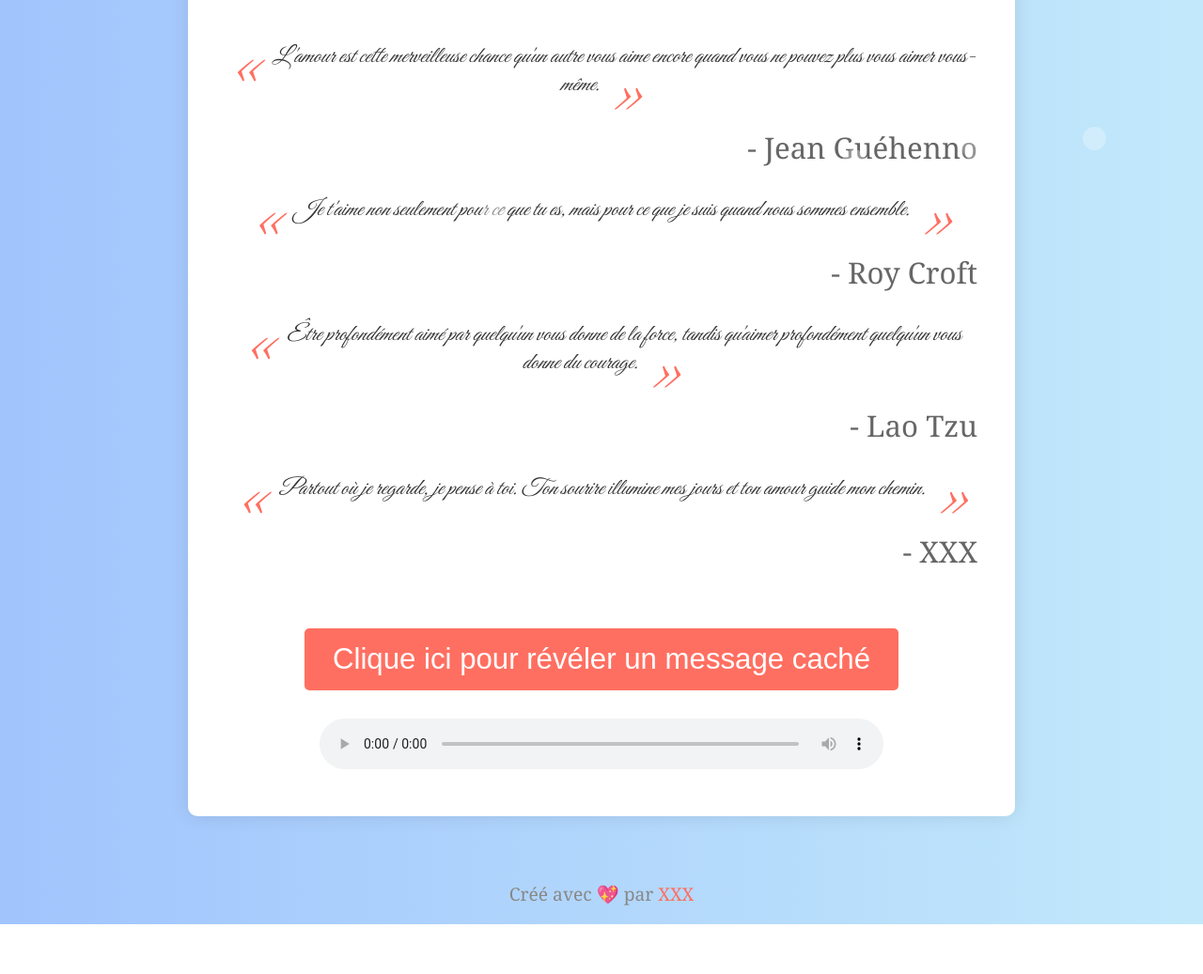
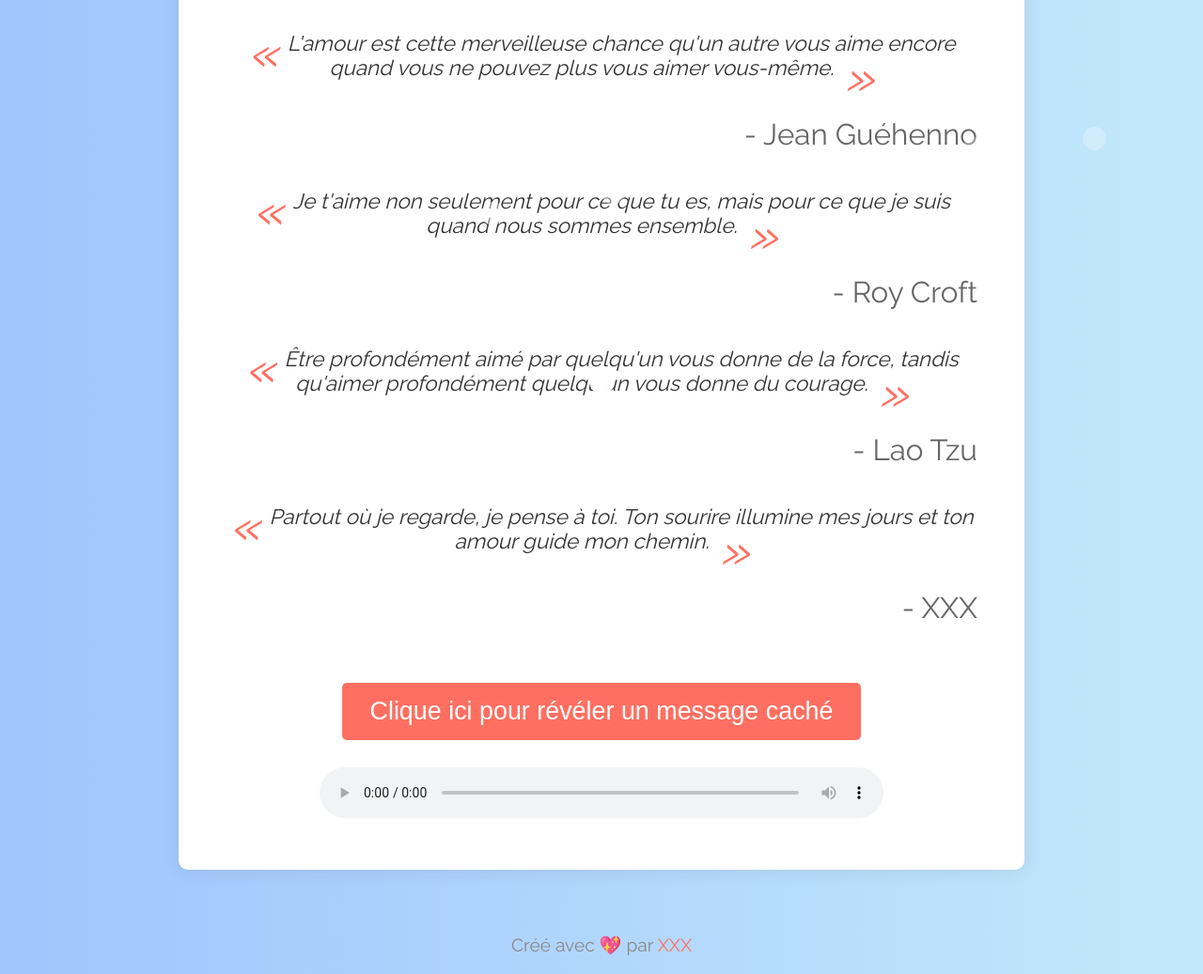
Before and after one commit to Kalvizz24/jtm, a plain HTML site: page index.html in a window 1280 px wide. Shown: the whole page at 94% size. Before the commit the page ends 984 px from the top, so only its background shows below. Drawn offline with Linux system fonts and the light colour scheme.

Commit message:
Update index.html

```diff
--- a/index.html
+++ b/index.html
@@ -4,10 +4,10 @@
     <meta charset="UTF-8">
     <meta name="viewport" content="width=device-width, initial-scale=1.0">
     <title>Pour Toi,</title>
-    <link href="https://fonts.googleapis.com/css2?family=Great+Vibes&display=swap" rel="stylesheet">
+    <link href="https://fonts.googleapis.com/css2?family=Raleway:wght@400;700&family=Great+Vibes&display=swap" rel="stylesheet">
     <style>
         body {
-            font-family: 'Georgia', serif;
+            font-family: 'Raleway', sans-serif;
             background: linear-gradient(to right, #ffecd2, #fcb69f);
             color: #333;
             margin: 0;
@@ -34,7 +34,7 @@
         header {
             background-color: #ff6f61;
             color: white;
-            padding: 30px;
+            padding: 40px;
             width: 90%;
             max-width: 800px;
             box-shadow: 0 4px 8px rgba(0, 0, 0, 0.2);
@@ -50,20 +50,19 @@
 
         header h1 {
             margin: 0;
-            font-size: 4em; /* Augmente la taille de la police pour une meilleure lisibilité */
-            letter-spacing: 1px;
+            font-size: 4em;
+            letter-spacing: 2px;
         }
 
         section {
             background-color: white;
-            padding: 40px;
+            padding: 50px;
             margin: 20px;
             border-radius: 0 0 10px 10px;
             box-shadow: 0 0 20px rgba(0, 0, 0, 0.1);
             width: 90%;
             max-width: 800px;
-            font-family: 'Great Vibes', cursive;
-            font-size: 1.5em; /* Augmente la taille de la police pour une meilleure lisibilité */
+            font-size: 1.4em;
             animation: fadeInSection 2s ease-in-out forwards;
         }
 
@@ -74,7 +73,7 @@
 
         .quote {
             font-style: italic;
-            margin: 30px 0; /* Augmente l'espace autour des citations */
+            margin: 40px 0;
             opacity: 0;
             animation: fadeInQuote 3s ease-in-out forwards;
         }
@@ -86,7 +85,7 @@
 
         .quote:before {
             content: open-quote;
-            font-size: 2.5em; /* Augmente la taille des guillemets */
+            font-size: 2.5em;
             color: #ff6f61;
             vertical-align: bottom;
             line-height: 0.1em;
@@ -95,7 +94,7 @@
 
         .quote:after {
             content: close-quote;
-            font-size: 2.5em; /* Augmente la taille des guillemets */
+            font-size: 2.5em;
             color: #ff6f61;
             vertical-align: bottom;
             line-height: 0.1em;
@@ -104,16 +103,14 @@
 
         .author {
             text-align: right;
-            font-size: 1.3em; /* Augmente la taille de la police de l'auteur */
+            font-size: 1.4em;
             margin-top: 10px;
             color: #666;
-            font-family: 'Georgia', serif;
         }
 
         .hidden-message {
             display: none;
-            font-family: 'Georgia', serif;
-            font-size: 1.5em; /* Augmente la taille de la police du message caché */
+            font-size: 1.5em;
             margin-top: 30px;
             color: #ff6f61;
         }
@@ -125,7 +122,7 @@
             color: white;
             border: none;
             border-radius: 5px;
-            font-size: 1.3em; /* Augmente la taille de la police du bouton */
+            font-size: 1.2em;
             cursor: pointer;
             transition: background-color 0.3s ease;
         }
@@ -138,14 +135,13 @@
             margin-top: 30px;
             outline: none;
             width: 100%;
-            max-width: 600px; /* Augmente la taille maximale de l'audio */
+            max-width: 600px;
         }
 
         footer {
             margin-top: 30px;
-            font-size: 1.2em; /* Augmente la taille de la police du footer */
+            font-size: 1.2em;
             color: #888;
-            font-family: 'Georgia', serif;
         }
 
         footer a {
@@ -161,7 +157,7 @@
         .snowflake {
             position: absolute;
             top: -10px;
-            width: 25px; /* Augmente la taille des flocons de neige */
+            width: 25px;
             height: 25px;
             background-color: white;
             opacity: 0.8;
@@ -223,11 +219,11 @@
         /* Styles Responsifs */
         @media (max-width: 768px) {
             header h1 {
-                font-size: 3em; /* Ajuste la taille de la police pour les tablettes */
+                font-size: 3em;
             }
 
             section {
-                font-size: 1.3em; /* Ajuste la taille de la police pour les tablettes */
+                font-size: 1.3em;
                 padding: 30px;
             }
 
@@ -251,11 +247,11 @@
 
         @media (max-width: 480px) {
             header h1 {
-                font-size: 2.5em; /* Ajuste la taille de la police pour les téléphones */
+                font-size: 2.5em;
             }
 
             section {
-                font-size: 1.2em; /* Ajuste la taille de la police pour les téléphones */
+                font-size: 1.2em;
                 padding: 20px;
             }
 
```
